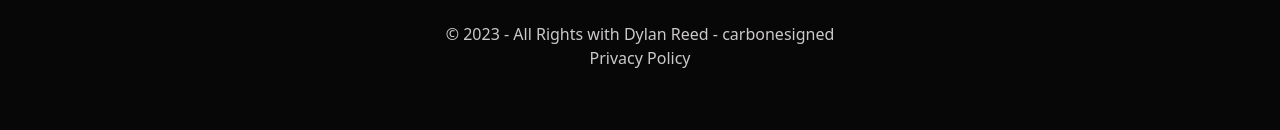
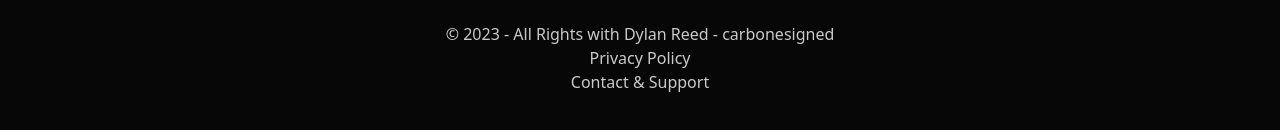
Before and after one commit to Gymlinkapp/gymlink-landing-page, an Astro site: page / in a window 1280 px wide. Shown: the part 826-956 px from the top of the page. Built offline with nearby package versions, Linux system fonts and the light colour scheme; Astro itself is replaced by a stand-in of ours.

Commit message:
linked support in footer

```diff
--- a/src/components/Footer.astro
+++ b/src/components/Footer.astro
@@ -6,5 +6,6 @@
       >
     </p>
     <a href='/privacy'>Privacy Policy</a>
+    <a href='/support'>Contact & Support</a>
   </div>
 </footer>
```
